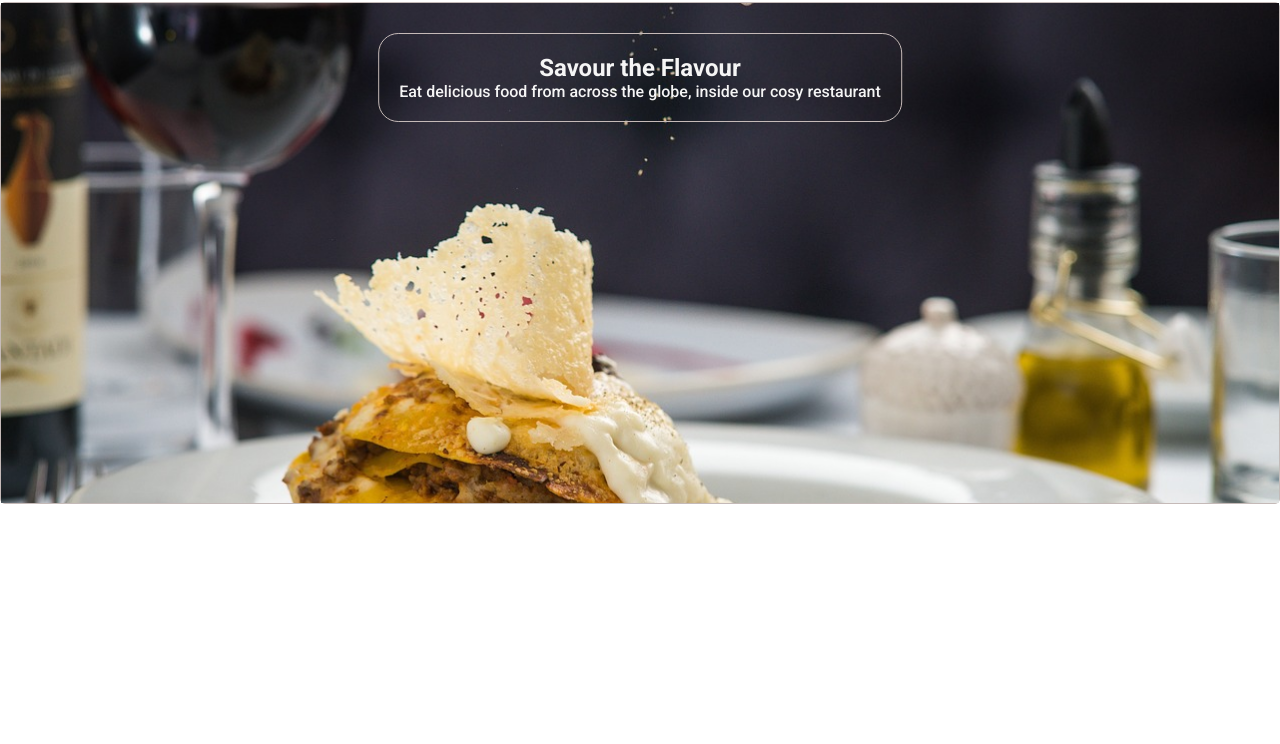
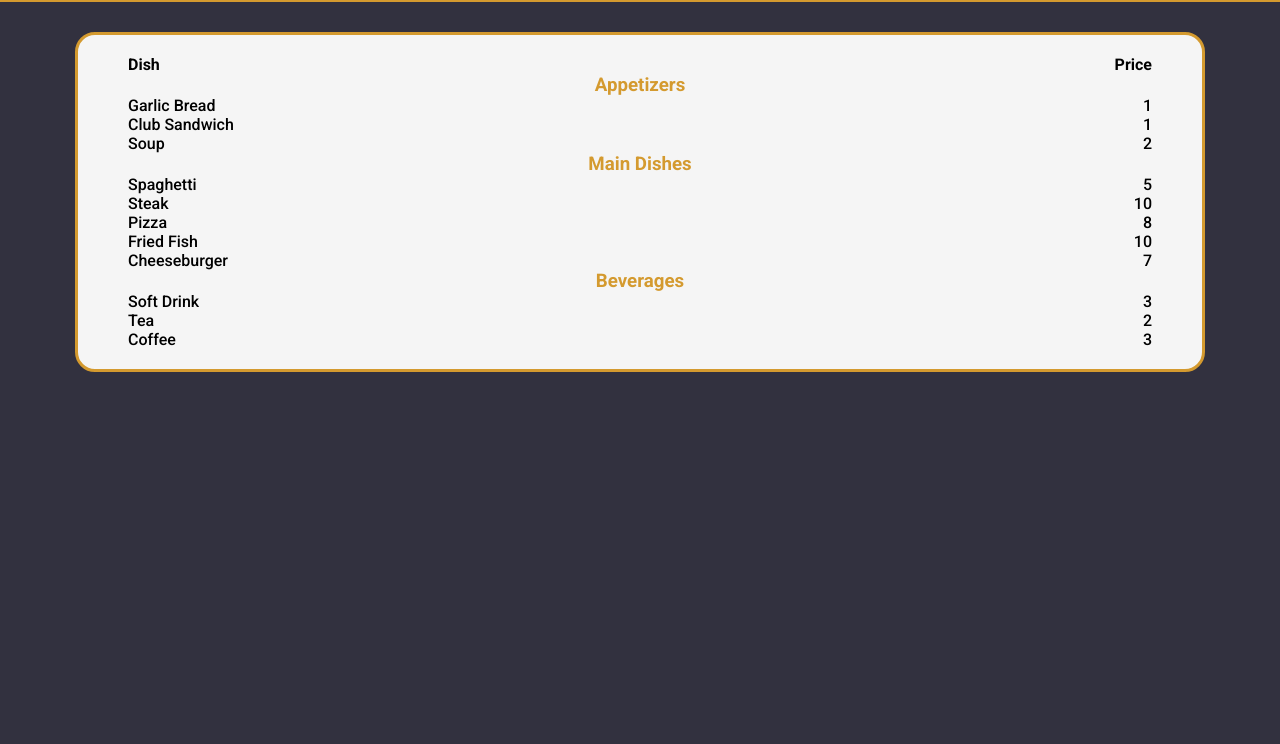
Before and after one commit to TalIQ501/odin_restaurant_page, a website built with webpack: page src/template.html in a window 1280 px wide. Shown: the part 56-800 px from the top of the page. Built offline with nearby package versions, Linux system fonts and the light colour scheme.

Commit message:
Finished design for new page

```diff
--- a/src/index.js
+++ b/src/index.js
@@ -1,35 +1,38 @@
 import './styles.css'
-import contentImgFile from './img/Lasagna by foodart.jpg';
+import homeImgFile from './img/Lasagna by foodart.jpg';
 
-const divContent = document.getElementById('content');
+const divContent = document.getElementById('home');
 
 const homePage = () => {
-    const contentBg = document.createElement('div');
-    contentBg.setAttribute('id', 'content-bg');
-    contentBg.classList.add('img-container');
+    const homeDiv = document.createElement('div');
+    homeDiv.setAttribute('id', 'home')
 
-    const contentImg = document.createElement('img');
-    contentImg.src = contentImgFile;
+    const homeBg = document.createElement('div');
+    homeBg.setAttribute('id', 'home-bg');
+    homeBg.classList.add('img-container');
 
-    contentBg.appendChild(contentImg);
+    const homeImg = document.createElement('img');
+    homeImg.src = homeImgFile;
 
-    const contentText = document.createElement('div');
-    contentText.setAttribute('id', 'content-text');
-    contentText.classList.add('border-section');
+    homeBg.appendChild(homeImg);
+
+    const homeText = document.createElement('div');
+    homeText.setAttribute('id', 'home-text');
+    homeText.classList.add('border-section');
 
     const headline = document.createElement('p');
     headline.classList.add('headline');
-    headline.textContent = 'Savour the Flavour';
+    headline.texthome = 'Savour the Flavour';
 
     const smallText = document.createElement('p');
     smallText.classList.add('small-text');
-    smallText.textContent = 'Eat delicious food from across the globe, inside our cosy restaurant';
+    smallText.texthome = 'Eat delicious food from across the globe, inside our cosy restaurant';
 
-    contentText.appendChild(headline);
-    contentText.appendChild(smallText);
+    homeText.appendChild(headline);
+    homeText.appendChild(smallText);
 
-    divContent.appendChild(contentBg);
-    divContent.appendChild(contentText);
+    homeDiv.appendChild(homeBg);
+    homeDiv.appendChild(homeText);
+
+    divContent.appendChild(homeDiv)
 }
-
-homePage();
--- a/src/styles.css
+++ b/src/styles.css
@@ -1,7 +1,9 @@
 @import url('https://fonts.googleapis.com/css2?family=Roboto:ital,wght@0,100;0,300;0,400;0,500;0,700;0,900;1,100;1,300;1,400;1,500;1,700;1,900&display=swap');
 
 :root {
-
+    --dark-grey: #32313f;
+    --cream: #ebd4b0;
+    --dark-orange: #d49a2f;
 }
 
 * {
@@ -14,14 +16,21 @@ body {
     font-family: 'Roboto';
     max-width: 100%;
     overflow-x: hidden;
+    background-color: var(--dark-grey);
+}
+
+:is(header, .menu-header, .menu-item) {
+    display: flex;
+    flex-direction: row;
+    justify-content: space-between;
 }
 
 header {
-    display: flex;
-    flex-direction: row;
     padding: 10px 20px;
-    justify-content: space-between;
     align-content: center;
+    background-color: var(--dark-orange);
+    color: whitesmoke;
+    font-style: italic;
 }
 
 header nav {
@@ -54,18 +63,22 @@ img {
 }
 
 #content {
+
+}
+
+#home {
     position: relative;
     width: 100%;
     text-align: center;
 }
 
-#content-bg {
+#home-bg {
     z-index: 1;
     height: 500px;
     width: 100%;
 }
 
-#content-text {
+#home-text {
     padding: 20px;
     position: absolute;
     top: 30px;
@@ -85,3 +98,32 @@ img {
 .small-text {
     font-weight: 500;
 }
+
+#menu {
+    margin: 30px 75px;
+    padding: 20px 50px;
+    border-style: solid;
+    border-width: 3px;
+    border-radius: 20px;
+    border-color: var(--dark-orange);
+    background-color: whitesmoke;
+    font-weight: 500;
+}
+
+.menu-header {
+    font-weight: 600;
+}
+
+.menu-categories h3 {
+    text-align: center;
+    color: var(--dark-orange);
+}
+
+.menu-item {
+
+}
+
+.menu-name {
+
+
+}
--- a/src/template.html
+++ b/src/template.html
@@ -19,8 +19,66 @@
             <div id="nav-about" class="nav-elem">About</div>
         </nav>
     </header>
-    <section id="content" class="border-section">
-
+    <section id="content">
+        <div id="menu">
+            <div class="menu-header">
+                <div class="menu-name-header">Dish</div>
+                <div class="menu-price-header">Price</div>
+            </div>
+            <div id="menu-appetizers" class="menu-categories">
+                <h3>Appetizers</h3>
+                <div id="" class="menu-item">
+                    <div class="menu-name">Garlic Bread</div>
+                    <div class="menu-price">1</div>
+                </div>
+                <div id="" class="menu-item">
+                    <div class="menu-name">Club Sandwich</div>
+                    <div class="menu-price">1</div>
+                </div>
+                <div id="" class="menu-item">
+                    <div class="menu-name">Soup</div>
+                    <div class="menu-price">2</div>
+                </div>
+            </div>
+            <div id="menu-dishes" class="menu-categories">
+                <h3>Main Dishes</h3>
+                <div id="" class="menu-item">
+                    <div class="menu-name">Spaghetti</div>
+                    <div class="menu-price">5</div>
+                </div>
+                <div id="" class="menu-item">
+                    <div class="menu-name">Steak</div>
+                    <div class="menu-price">10</div>
+                </div>
+                <div id="" class="menu-item">
+                    <div class="menu-name">Pizza</div>
+                    <div class="menu-price">8</div>
+                </div>
+                <div id="" class="menu-item">
+                    <div class="menu-name">Fried Fish</div>
+                    <div class="menu-price">10</div>
+                </div>
+                <div id="" class="menu-item">
+                    <div class="menu-name">Cheeseburger</div>
+                    <div class="menu-price">7</div>
+                </div>
+            </div>
+            <div id="menu-beverages" class="menu-categories">
+                <h3>Beverages</h3>
+                <div id="" class="menu-item">
+                    <div class="menu-name">Soft Drink</div>
+                    <div class="menu-price">3</div>
+                </div>
+                <div id="" class="menu-item">
+                    <div class="menu-name">Tea</div>
+                    <div class="menu-price">2</div>
+                </div>
+                <div id="" class="menu-item">
+                    <div class="menu-name">Coffee</div>
+                    <div class="menu-price">3</div>
+                </div>
+            </div>
+        </div>
     </section>
 </body>
 </html>
```
